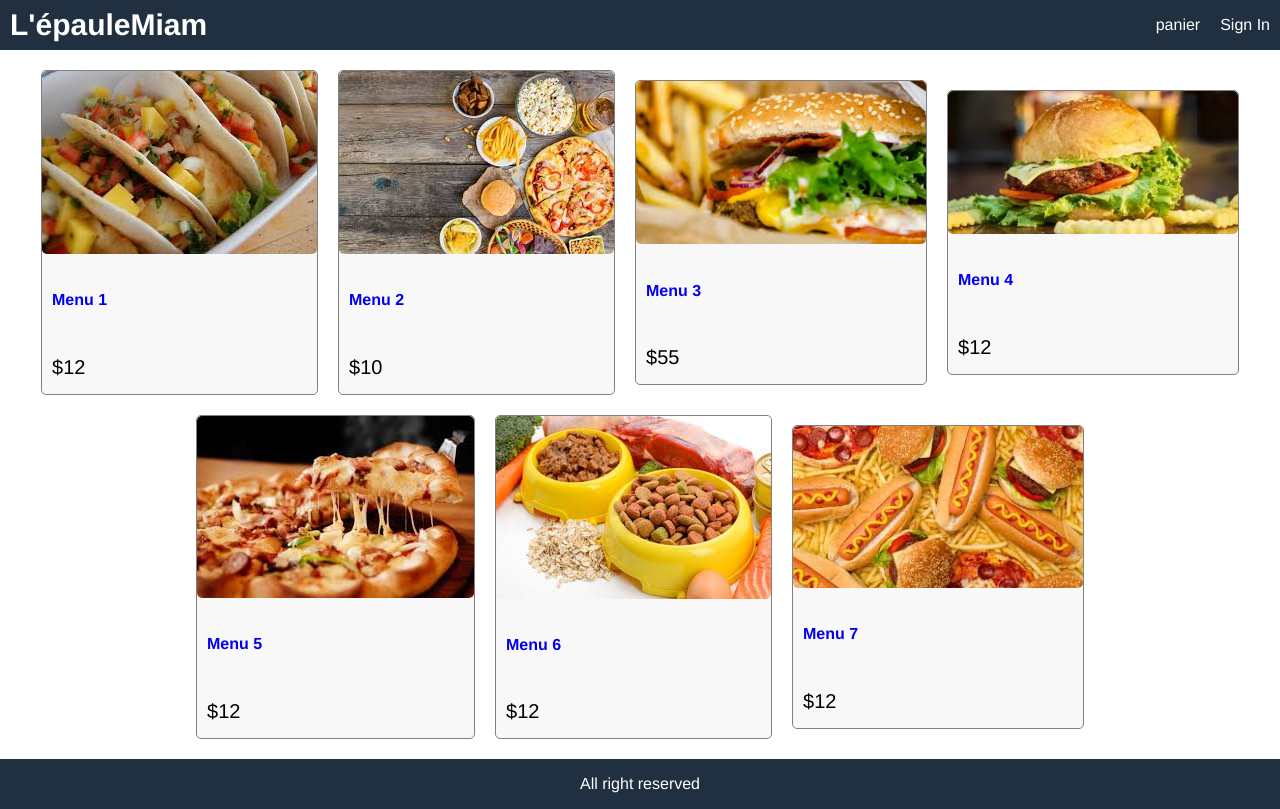
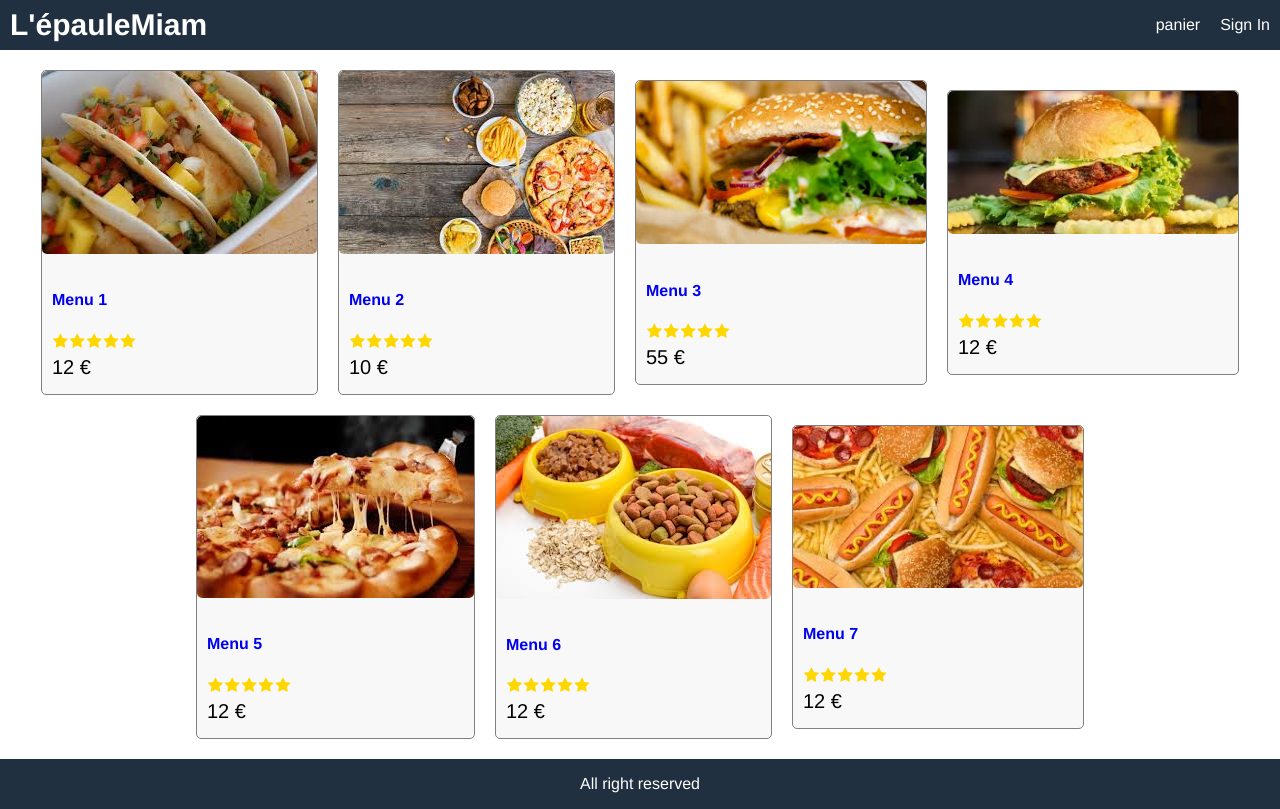
Before and after one commit to paul-lautier/LepauleMiam, a React (Create React App) app in the folder frontend/: page / in a window 1280 px wide. Built offline with nearby package versions, Linux system fonts and the light colour scheme.

Commit message:
link stylesheet font-awesome

```diff
--- a/frontend/public/index.html
+++ b/frontend/public/index.html
@@ -24,7 +24,8 @@
       work correctly both with client-side routing and a non-root public URL.
       Learn how to configure a non-root public URL by running `npm run build`.
     -->
-    <title>React App</title>
+    <link rel="stylesheet" href="https://cdnjs.cloudflare.com/ajax/libs/font-awesome/4.7.0/css/font-awesome.min.css">
+    <title>L'épauleMiam</title>
   </head>
   <body>
     <noscript>You need to enable JavaScript to run this app.</noscript>
--- a/frontend/src/App.js
+++ b/frontend/src/App.js
@@ -47,7 +47,7 @@
                       <i className="fa fa-star"></i>
                     </span>
                   </div>
-                  <div className="price">${product.price}</div>
+                  <div className="price">{product.price} €</div>
                 </div>
               </div>
             ))}
```
Also changed, not shown: 1 other file (tests, documents, lock files or other folders).
